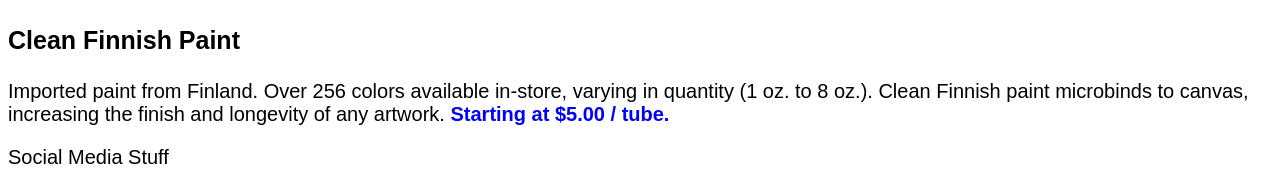
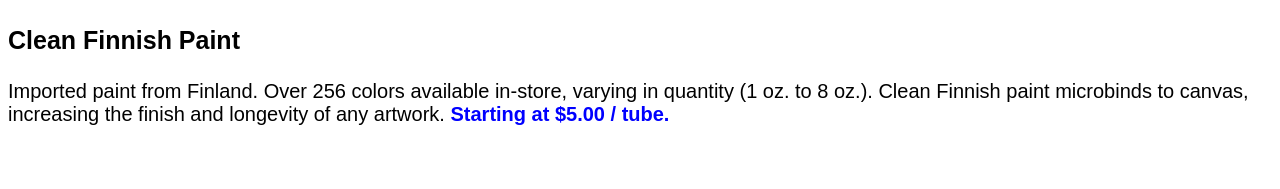
Before and after one commit to cardosoandre/learning-web-stuff, a plain HTML site: page index.html in a window 1280 px wide. Shown: the part 1716-1905 px from the top of the page. After the commit the page ends 1862 px from the top, so only its background shows below. Drawn offline with Linux system fonts and the light colour scheme.

Commit message:
no message

```diff
--- a/index.html
+++ b/index.html
@@ -61,9 +61,6 @@
                 <span class="info">Starting at $5.00 / tube.</span>
 
             </p>
-
-
-            <p>Social Media Stuff</p>
         </div>
 
     </body>
```
